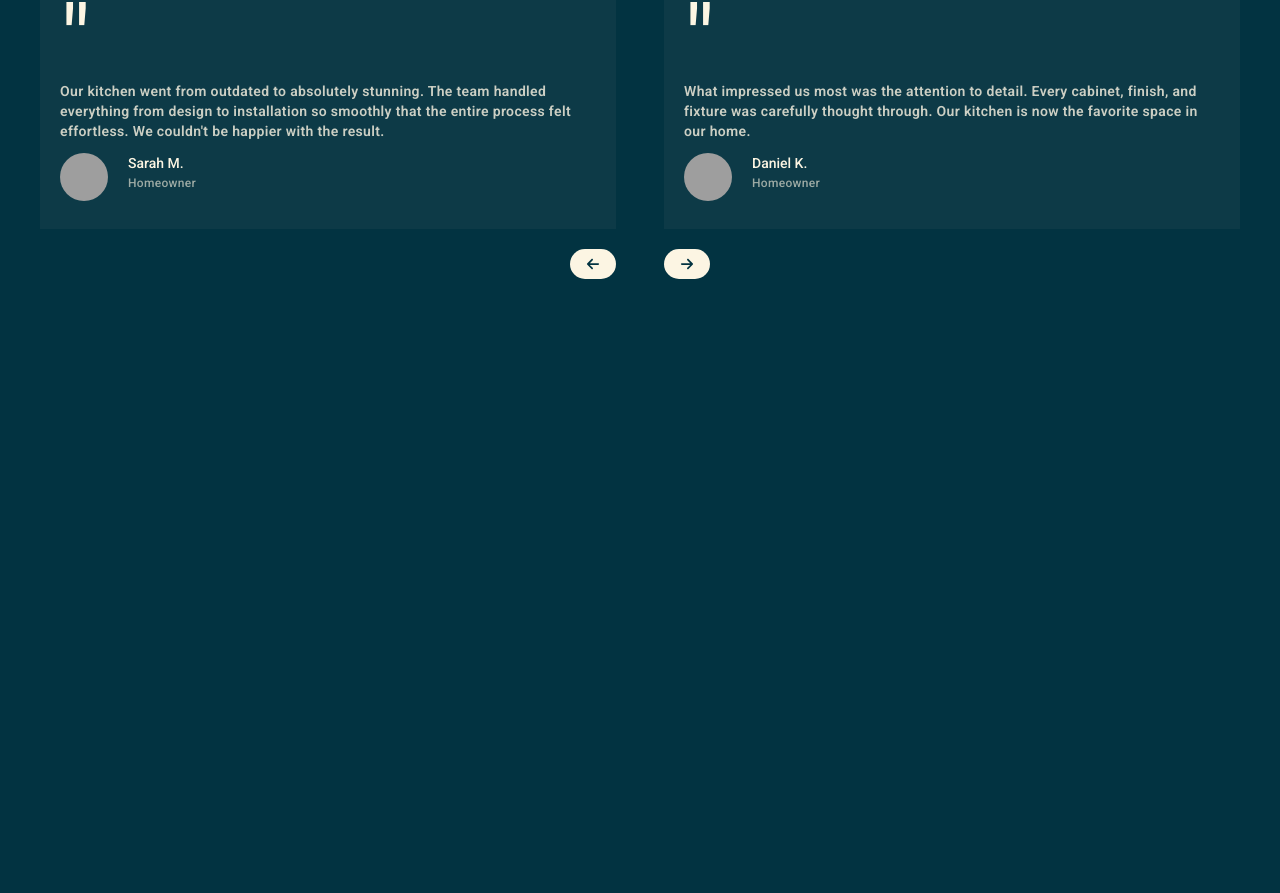
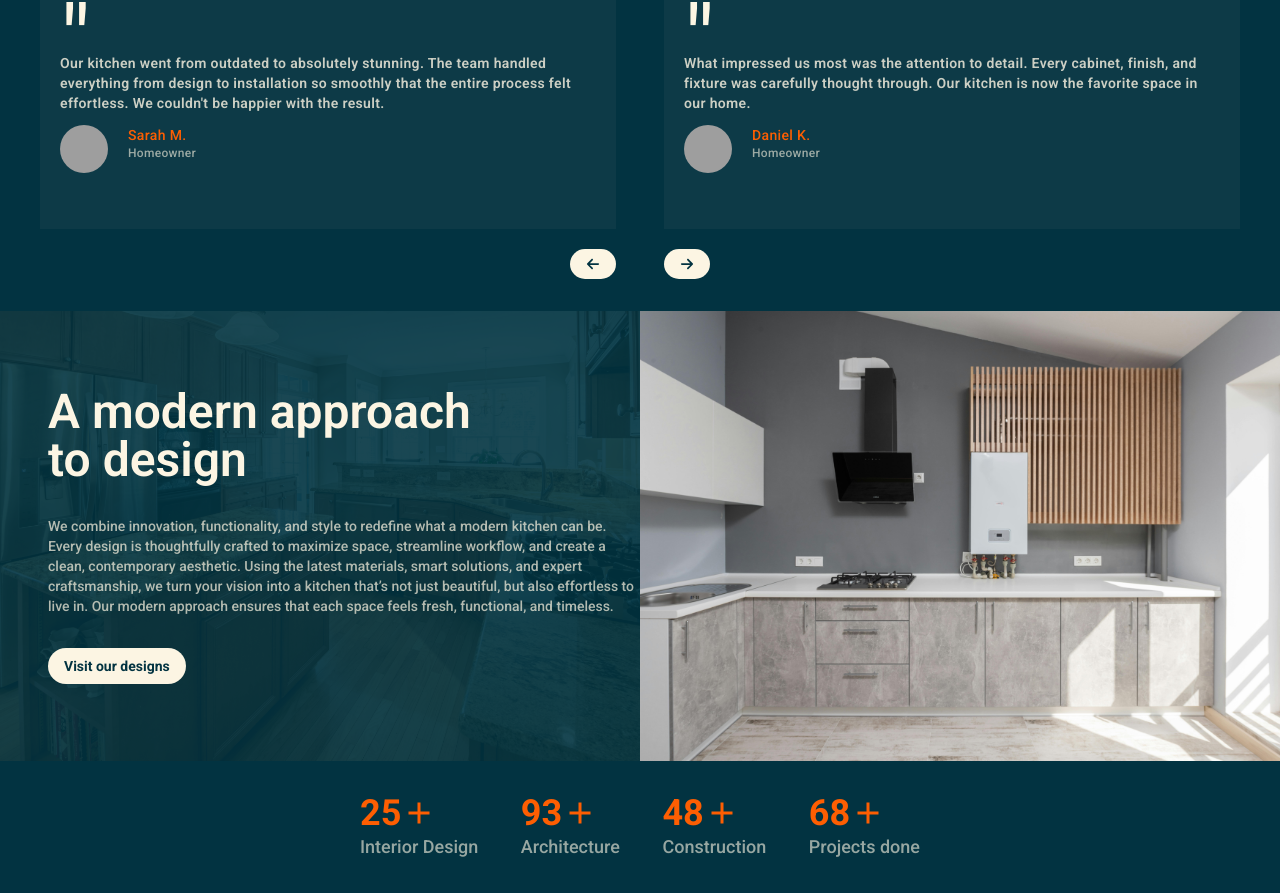
Before and after one commit to vs-git-max/kitchor, a Next.js app: page / in a window 1280 px wide. Shown: the part 3137-4030 px from the top of the page. Before the commit the page ends 3448 px from the top, so only its background shows below. Built offline with nearby package versions, Linux system fonts and the light colour scheme; grey boxes are pictures that could not be loaded; a web font is replaced by a local one.

Commit message:
done with the approach area

```diff
--- /dev/null
+++ b/app/components/Approach.tsx
@@ -0,0 +1,67 @@
+"use client";
+
+import Image from "next/image";
+import Button from "../ui/Button";
+import CountUp from "./CountUp";
+
+const Approach = () => {
+  const workValues = [
+    { value: 25, label: "Interior Design" },
+    { value: 93, label: "Architecture" },
+    { value: 48, label: "Construction" },
+    { value: 68, label: "Projects done" },
+  ];
+
+  return (
+    <div className="my-8 space-y-8">
+      <div className="flex flex-col md:flex-row-reverse items-center gap-0 w-full ">
+        <div className="flex-2 md:flex-1 relative w-full h-96 md:h-112.5">
+          <Image
+            src="/images/kitchens/design2.jpg"
+            alt=""
+            fill
+            className="object-cover"
+          />
+        </div>
+        <div className=" md:flex-1 w-full h-96 relative md:h-112.5 ">
+          {" "}
+          <Image
+            src="/images/kitchens/design4.jpg"
+            alt=""
+            fill
+            className="object-cover"
+          />
+          <div className="absolute inset-0 w-full bg-primary/90" />
+          <div className="max-w-3xl absolute inset-0 flex flex-col justify-center gap-8 items-center md:items-start pl-12 py-8">
+            <h1 className="text-secondary font-semibold text-xl sm:text-2xl md:text-3xl lg:text-4xl xl:text-5xl ">
+              A modern approach <br /> to design
+            </h1>
+            <p className="text-sm text-secondary/70 text-center md:text-start font-medium">
+              We combine innovation, functionality, and style to redefine what a
+              modern kitchen can be. Every design is thoughtfully crafted to
+              maximize space, streamline workflow, and create a clean,
+              contemporary aesthetic. Using the latest materials, smart
+              solutions, and expert craftsmanship, we turn your vision into a
+              kitchen that’s not just beautiful, but also effortless to live in.
+              Our modern approach ensures that each space feels fresh,
+              functional, and timeless.
+            </p>
+            <Button>Visit our designs</Button>
+          </div>
+        </div>
+      </div>
+      <div className="flex items-center justify-between w-full max-w-xl mx-auto">
+        {workValues.map((value) => (
+          <div key={value.value} className="flex flex-col gap-0 px-2">
+            <CountUp end={value.value} />
+            <p className="text-secondary/60 font-medium text-xs md:text-lg ">
+              {value.label}
+            </p>
+          </div>
+        ))}
+      </div>
+    </div>
+  );
+};
+
+export default Approach;
--- a/app/components/Clients.tsx
+++ b/app/components/Clients.tsx
@@ -52,7 +52,7 @@ const Clients = () => {
               key={item.id}
               className="flex flex-col items-start gap-3 bg-gray-500/10 p-5 max-w-xl mx-auto w-full h-64"
             >
-              <p className="text-8xl text-secondary -mb-5">&quot;</p>
+              <p className="text-8xl text-secondary -mb-12">&quot;</p>
               <p className="text-sm font-semibold text-secondary/80 tracking-wide">
                 {item.message}
               </p>
@@ -65,8 +65,8 @@ const Clients = () => {
                     className="object-cover "
                   />
                 </div>
-                <div className="flex flex-col gap-0.5">
-                  <h1 className="text-secondary font-medium text-sm">
+                <div className="flex flex-col gap-0">
+                  <h1 className="text-accent tracking-wide font-medium text-sm">
                     {item.name}
                   </h1>
                   <p className="text-secondary/60 font-medium tracking-wide text-xs">
--- /dev/null
+++ b/app/components/CountUp.tsx
@@ -0,0 +1,63 @@
+/* eslint-disable react-hooks/exhaustive-deps */
+"use client";
+
+import { useEffect, useRef, useState } from "react";
+import { BiPlus } from "react-icons/bi";
+
+interface CountUpProps {
+  end: number;
+  duration?: number;
+}
+
+const CountUp = ({ end, duration = 5000 }: CountUpProps) => {
+  const [index, setIndex] = useState<number>(0);
+  const ref = useRef<HTMLSpanElement>(null);
+  const [hasStarted, setHasStarted] = useState<boolean>(false);
+
+  useEffect(() => {
+    const observer = new IntersectionObserver(
+      (entries) => {
+        if (entries[0].isIntersecting && !hasStarted) {
+          setHasStarted(true);
+        }
+      },
+      { threshold: 0.5 },
+    );
+
+    if (ref.current) observer.observe(ref.current);
+
+    return () => {
+      if (ref.current) observer.unobserve(ref.current);
+    };
+  }, [hasStarted]);
+
+  useEffect(() => {
+    if (!hasStarted) return;
+
+    let start = 0;
+    const increment = end / (duration / 40);
+
+    const timer = setInterval(() => {
+      start += increment;
+
+      if (start >= end) {
+        start = end;
+        clearInterval(timer);
+      }
+      setIndex(Math.floor(start));
+    }, 50);
+    return () => clearInterval(timer);
+  }, [end, duration, hasStarted]);
+
+  return (
+    <span
+      ref={ref}
+      className="text-xl md:text-4xl text-accent flex items-center font-bold"
+    >
+      {index}
+      <BiPlus />
+    </span>
+  );
+};
+
+export default CountUp;
--- a/app/page.tsx
+++ b/app/page.tsx
@@ -1,4 +1,5 @@
 import About from "./components/About";
+import Approach from "./components/Approach";
 import Clients from "./components/Clients";
 import Collection from "./components/Collection";
 import Hero from "./components/Hero";
@@ -20,6 +21,7 @@ export default function Home() {
       <Projects />
       <Journey />
       <Clients />
+      <Approach />
     </>
   );
 }
```
